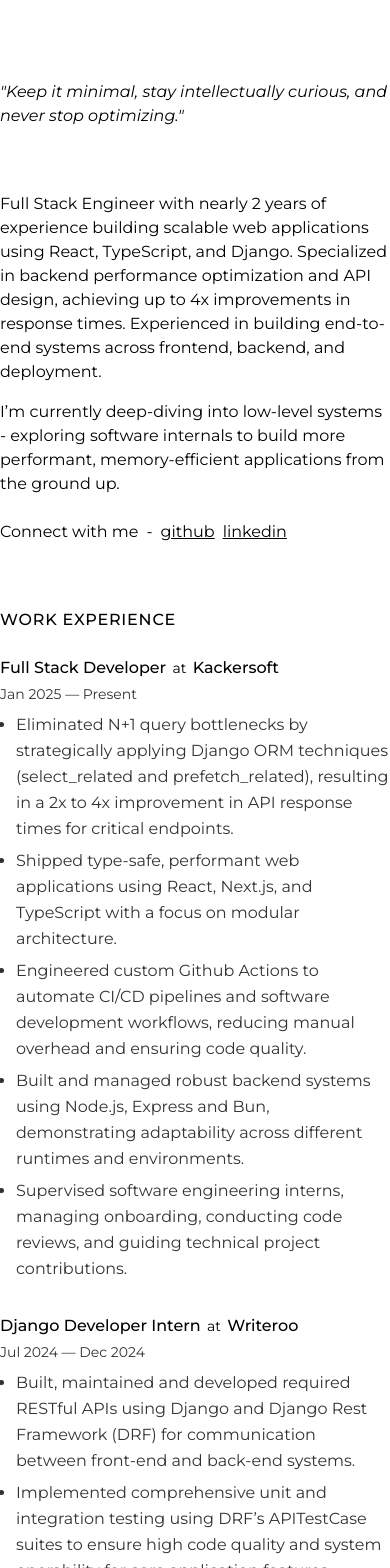
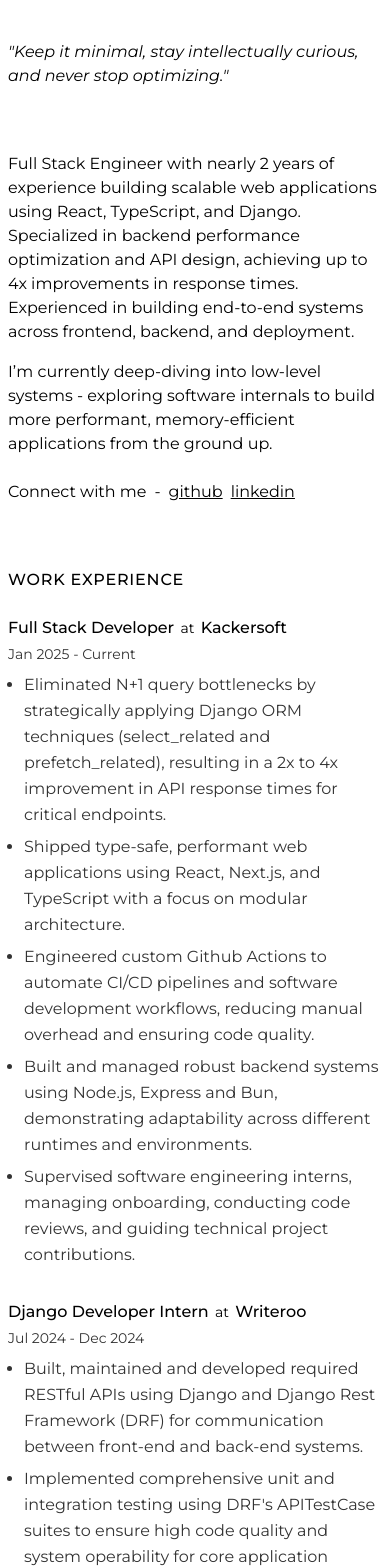
Before and after one commit to Shaurya-Jha/minimalist-personal-portfolio, a SvelteKit app: page / in a window 390 px wide. Shown: the top 1568 px of the page. Built offline with nearby package versions, Linux system fonts and the light colour scheme.

Commit message:
added mobile responsiveness

```diff
--- a/src/components/experience.svelte
+++ b/src/components/experience.svelte
@@ -4,7 +4,7 @@
 		role: string;
 		company: string;
 		from: Date;
-		to: Date | 'Present';
+		to: Date | 'Current';
 		responsibilities: string[];
 	}
 
@@ -14,7 +14,7 @@
 			role: 'full stack developer',
 			company: 'kackersoft',
 			from: new Date('2025-01-01'),
-			to: 'Present',
+			to: 'Current',
 			responsibilities: [
 				'Eliminated N+1 query bottlenecks by strategically applying Django ORM techniques (select_related and prefetch_related), resulting in a 2x to 4x improvement in API response times for critical endpoints.',
 				'Shipped type-safe, performant web applications using React, Next.js, and TypeScript with a focus on modular architecture.',
@@ -31,7 +31,7 @@
 			to: new Date('2024-12-31'),
 			responsibilities: [
 				'Built, maintained and developed required RESTful APIs using Django and Django Rest Framework (DRF) for communication between front-end and back-end systems.',
-				'Implemented comprehensive unit and integration testing using DRF’s APITestCase suites to ensure high code quality and system operability for core application features.',
+				"Implemented comprehensive unit and integration testing using DRF's APITestCase suites to ensure high code quality and system operability for core application features.",
 				'Worked with Django ORM to manage database operations, including migrations, queries, and relationship handling.',
 				'Participated in the full software development lifecycle (SDLC), contributing to feature planning and collaborating with senior developers to resolve production issues.'
 			]
@@ -82,7 +82,7 @@
 
 					<!-- Timeline Duration -->
 					<p class="text-sm opacity-80 font-normal">
-						{formatDateShort(experience.from)} — {formatDateShort(experience.to)}
+						{formatDateShort(experience.from)} - {formatDateShort(experience.to)}
 					</p>
 				</div>
 
--- a/src/routes/+page.svelte
+++ b/src/routes/+page.svelte
@@ -7,7 +7,7 @@
 	// import RecentLearning from '../components/recent-learning.svelte';
 </script>
 
-<div class="flex h-full w-full justify-center py-20">
+<div class="flex h-full w-full justify-center px-2 py-10">
 	<div class="flex h-full w-2xl flex-col items-center gap-16">
 		<!-- header -->
 		<!-- <Header /> -->
```
